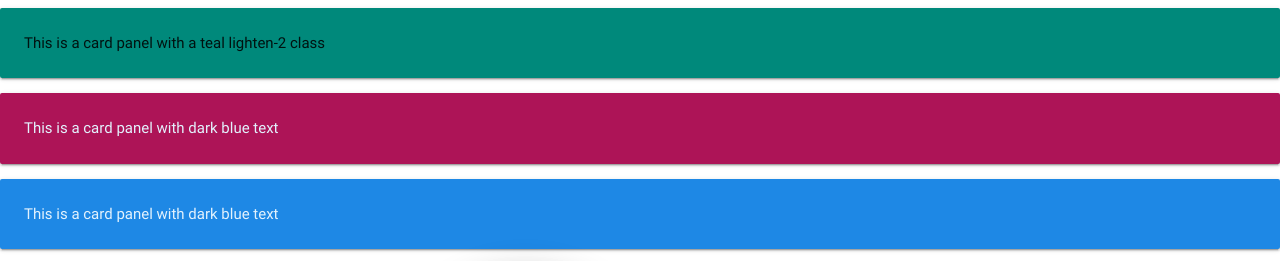
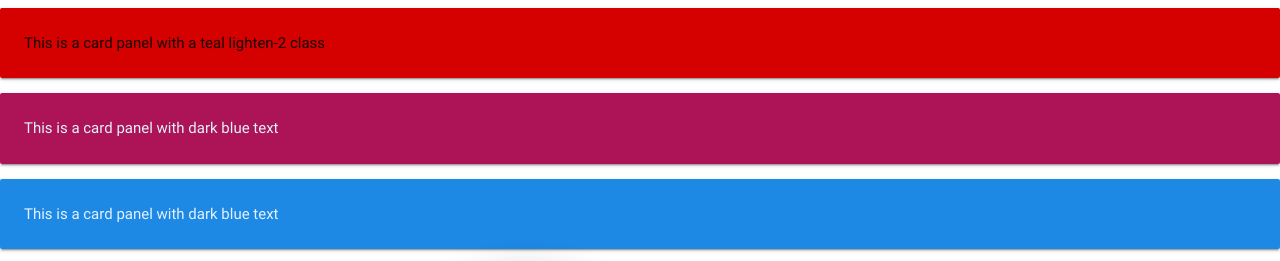
Before and after one commit to adrianafrank/versiones, a plain HTML site: page index.html in a window 1280 px wide. Shown: the top 261 px of the page. Drawn offline with nearby package versions, Linux system fonts and the light colour scheme.

Commit message:
cambie a color rojo panel 1

```diff
--- a/index.html
+++ b/index.html
@@ -7,7 +7,7 @@
 	<title>Versiones con GITHUB</title>
 </head>
 <body>
-	<div class="card-panel teal darken-1 hoverable">This is a card panel with a teal lighten-2 class</div>
+	<div class="card-panel  red accent-4 hoverable">This is a card panel with a teal lighten-2 class</div>
 	  <div class="card-panel pink darken-3 hoverable">
       <span class="blue-text text-lighten-5">This is a card panel with dark blue text</span>
     </div>
```
